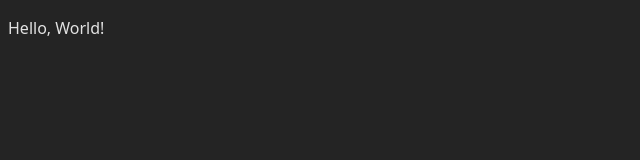
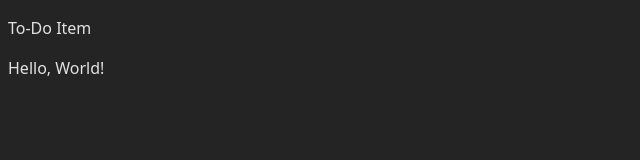
Before and after one commit to JavienDev/vite-todo, a Vue app: page / in a window 1280 px wide. Shown: the top 160 px of the page, without its empty margins (0-640 px from the left). Built offline with nearby package versions, Linux system fonts and the light colour scheme.

Commit message:
init: TodoItem.vue

```diff
--- a/src/App.vue
+++ b/src/App.vue
@@ -1,8 +1,10 @@
 <script setup lang="ts">
+import TodoItem from "./components/TodoItem.vue";
 </script>
 
 <template>
   <div>
+    <TodoItem/>
     <p>Hello, World!</p>
   </div>
 </template>
--- /dev/null
+++ b/src/components/TodoItem.vue
@@ -0,0 +1,11 @@
+<script lang="ts">
+export default {
+    name: "TodoItem"
+}
+</script>
+
+<template>
+    <p>To-Do Item</p>
+</template>
+
+<style scoped></style>
```
Also changed, not shown: 1 other file (tests, documents, lock files or other folders).
